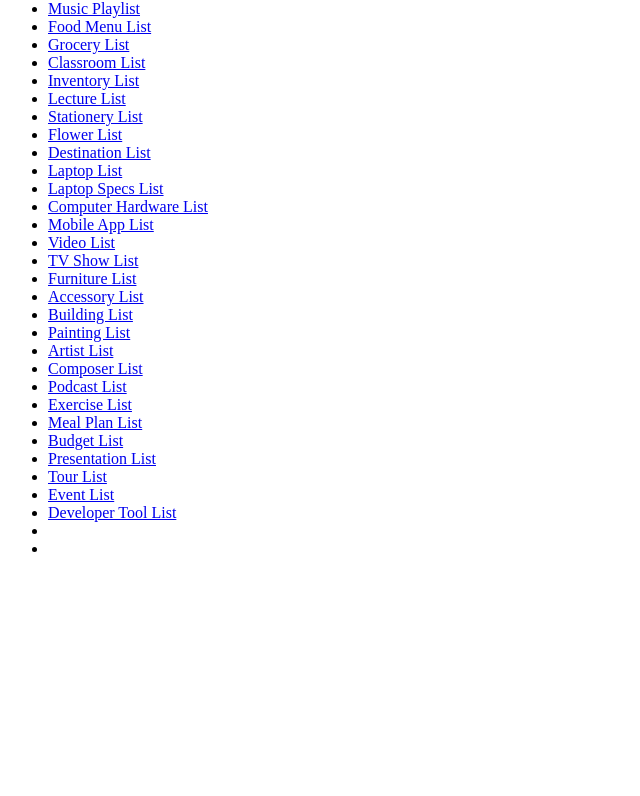
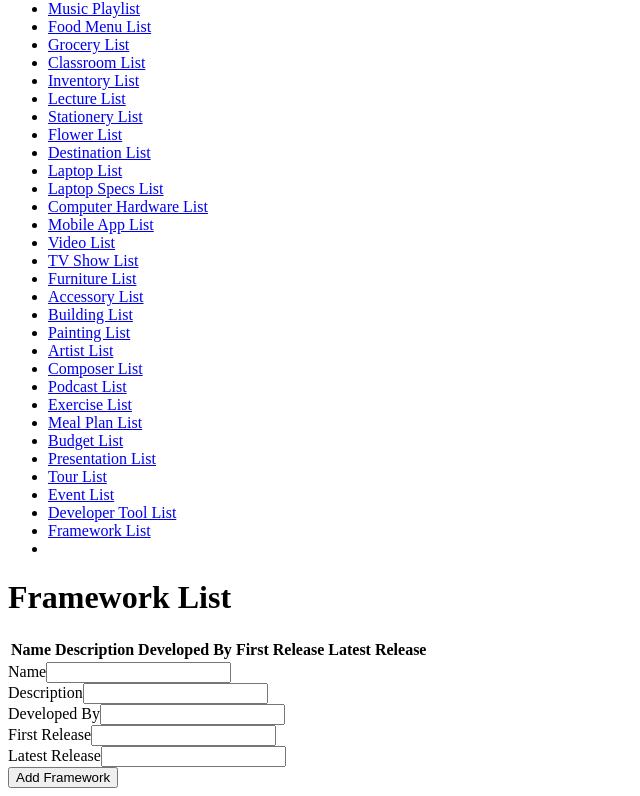
Before and after one commit to uaenaaaa/activity-15-angular-with-typescript-and-data-structures, an Angular app: page /framework-list in a window 1280 px wide. Before the commit this address led to /. Shown: the part 358-1154 px from the top of the page, without its empty margins (0-640 px from the left). Before the commit the page ends 932 px from the top, so only its background shows below. Built offline with nearby package versions, Linux system fonts and the light colour scheme.

Commit message:
added: framework list implementation

```diff
--- a/src/app/app.component.html
+++ b/src/app/app.component.html
@@ -48,7 +48,7 @@
 		<li><a href="/tour-list">Tour List</a></li>
 		<li><a href="/event-list">Event List</a></li>
 		<li><a href="/developer-tool-list">Developer Tool List</a></li>
-		<li><a href=""></a></li>
+		<li><a href="/framework-list">Framework List</a></li>
 		<li><a href=""></a></li>
 	</ul>
 </nav>
--- a/src/app/app.routes.ts
+++ b/src/app/app.routes.ts
@@ -48,6 +48,7 @@ import { PresentationListComponent } from './presentation-list/presentation-list
 import { TourListComponent } from './tour-list/tour-list.component';
 import { EventListComponent } from './event-list/event-list.component';
 import { DeveloperToolsListComponent } from './developer-tools-list/developer-tools-list.component';
+import { FrameworkListComponent } from './framework-list/framework-list.component';
 
 export const routes: Routes = [
 	{
@@ -290,6 +291,11 @@ export const routes: Routes = [
 		component: DeveloperToolsListComponent,
 		path: 'developer-tool-list',
 	},
+	{
+		title: 'Framework List',
+		component: FrameworkListComponent,
+		path: 'framework-list',
+	},
 ];
 
 @NgModule({
--- /dev/null
+++ b/src/app/framework-list/framework-list.component.html
@@ -0,0 +1,66 @@
+<!--  -->
+<main>
+	<h1>Framework List</h1>
+	<table>
+		<thead>
+			<tr>
+				<th>Name</th>
+				<th>Description</th>
+				<th>Developed By</th>
+				<th>First Release</th>
+				<th>Latest Release</th>
+			</tr>
+		</thead>
+		<tbody>
+			<tr *ngFor="let framework of frameworks">
+				<td>{{ framework.name }}</td>
+				<td>{{ framework.description }}</td>
+				<td>{{ framework.developedBy }}</td>
+				<td>{{ framework.firstRelease }}</td>
+				<td>{{ framework.latestRelease }}</td>
+			</tr>
+		</tbody>
+	</table>
+
+	<div>
+		<label for="name">Name</label>
+		<input
+			type="text"
+			id="name"
+			name="name"
+			[(ngModel)]="name" />
+	</div>
+	<div>
+		<label for="description">Description</label>
+		<input
+			type="text"
+			id="description"
+			name="description"
+			[(ngModel)]="description" />
+	</div>
+	<div>
+		<label for="developedBy">Developed By</label>
+		<input
+			type="text"
+			id="developedBy"
+			name="developedBy"
+			[(ngModel)]="developedBy" />
+	</div>
+	<div>
+		<label for="firstRelease">First Release</label>
+		<input
+			type="text"
+			id="firstRelease"
+			name="firstRelease"
+			[(ngModel)]="firstRelease" />
+	</div>
+	<div>
+		<label for="latestRelease">Latest Release</label>
+		<input
+			type="text"
+			id="latestRelease"
+			name="latestRelease"
+			[(ngModel)]="latestRelease" />
+	</div>
+	<button (click)="addFramework()">Add Framework</button>
+</main>
--- /dev/null
+++ b/src/app/framework-list/framework-list.component.ts
@@ -0,0 +1,37 @@
+import { Component } from '@angular/core';
+import { FormsModule } from '@angular/forms';
+import { NgForOf } from '@angular/common';
+import FrameworkList from '@app/interface/framework-list';
+
+@Component({
+	selector: 'app-framework-list',
+	standalone: true,
+	imports: [FormsModule, NgForOf],
+	templateUrl: './framework-list.component.html',
+	styles: ``,
+})
+export class FrameworkListComponent {
+	frameworks: FrameworkList[] = [];
+
+	name: string = '';
+	description: string = '';
+	developedBy: string = '';
+	firstRelease: string = '';
+	latestRelease: string = '';
+
+	addFramework() {
+		this.frameworks.push({
+			name: this.name,
+			description: this.description,
+			developedBy: this.developedBy,
+			firstRelease: this.firstRelease,
+			latestRelease: this.latestRelease,
+		});
+
+		this.name = '';
+		this.description = '';
+		this.developedBy = '';
+		this.firstRelease = '';
+		this.latestRelease = '';
+	}
+}
--- /dev/null
+++ b/src/app/interface/framework-list.ts
@@ -0,0 +1,7 @@
+export default interface FrameworkList {
+	name: string;
+	description: string;
+	developedBy: string;
+	firstRelease: string;
+	latestRelease: string;
+}
```
